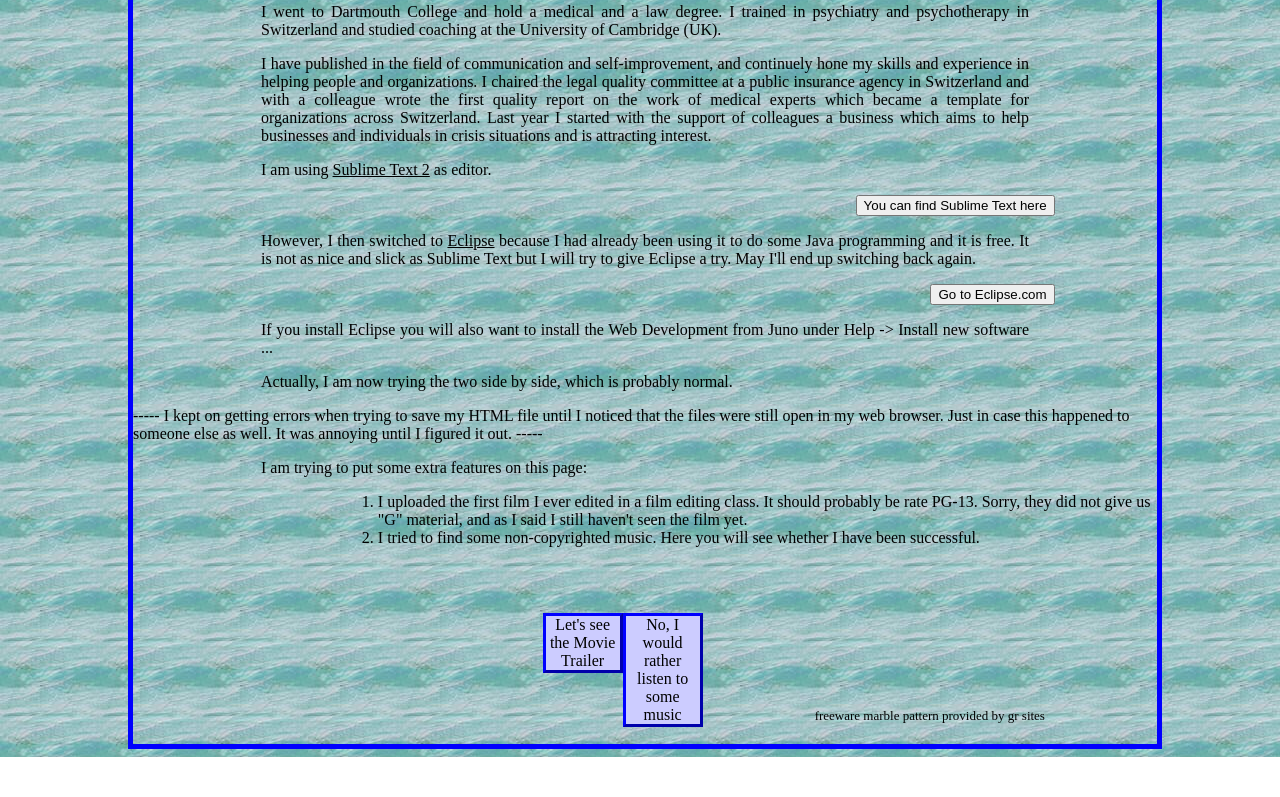
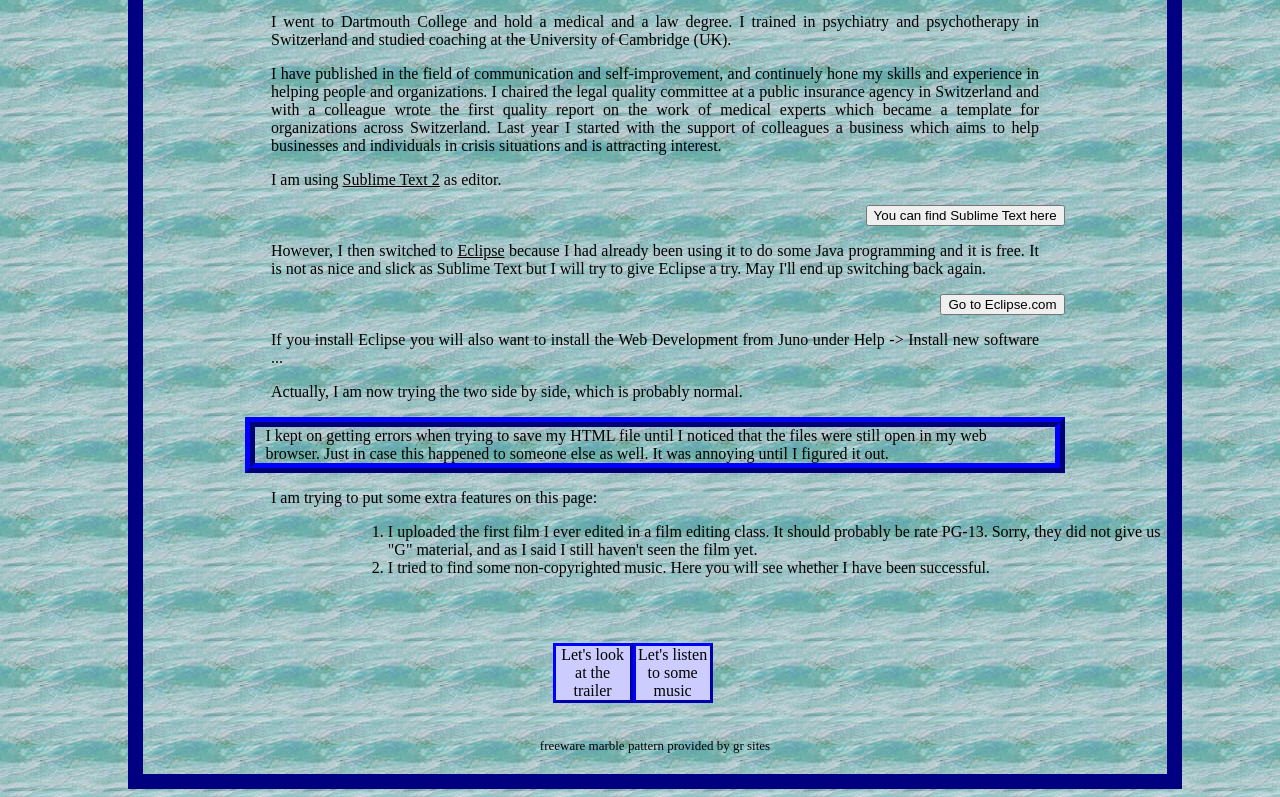
Before and after one commit to jonathanhaver1/p1.bluerskies.biz, a plain HTML site: page index.html in a window 1280 px wide. Shown: the part 571-1368 px from the top of the page. Before the commit the page ends 1328 px from the top, so only its background shows below. Drawn offline with Linux system fonts and the light colour scheme.

Commit message:
CSS: borders colors HTML: text

```diff
--- a/generalStyle.css
+++ b/generalStyle.css
@@ -1,5 +1,5 @@
 			body {
-				border : 5px solid blue;
+				border : 15px solid #000080;
 				width: 80%;
 				height: 60%;
 				margin-top:	5%;
@@ -13,6 +13,7 @@
 				margin-top: 20px;
 				font-family: cursive;
 				font-size: 190%;
+				color: #000099;
 			}
 			#introduction {
 				color: black;
@@ -25,6 +26,14 @@
 				text-align: center;
 				margin-top: 35px;
 				margin-bottom: 35px;
+			}
+
+			#remark {
+				border: 10px ridge #0000CC;
+				margin-left: 10%;
+				margin-right: 10%;
+				padding-left: 10px;
+				padding-right: 10px;
 			}
 
 			p {
--- a/index.html
+++ b/index.html
@@ -74,11 +74,10 @@
 			Actually, I am now trying the two side by side, which is probably normal.
 		</p>
 
-		-----
+		<div id="remark">
+			I kept on getting errors when trying to save my HTML file until I noticed that the files were still open in my web browser. Just in case this happened to someone else as well. It was annoying until I figured it out.
+		</div>
 
-		I kept on getting errors when trying to save my HTML file until I noticed that the files were still open in my web browser. Just in case this happened to someone else as well. It was annoying until I figured it out.
-
-		-----
 		<p>
 			I am trying to put some extra features on this page:
 		</p>
@@ -89,8 +88,8 @@
 
 		<div id="menu">
 			<ul>
-				<li><a href="trailer.html">Let's see the Movie Trailer</a></li>
-				<li><a href="poem.html">No, I would rather listen to some music</a></li>
+				<li><a href="trailer.html">Let's look at the trailer</a></li>
+				<li><a href="poem.html">Let's listen to some music</a></li>
 			</ul>
 		</div>
 
```
